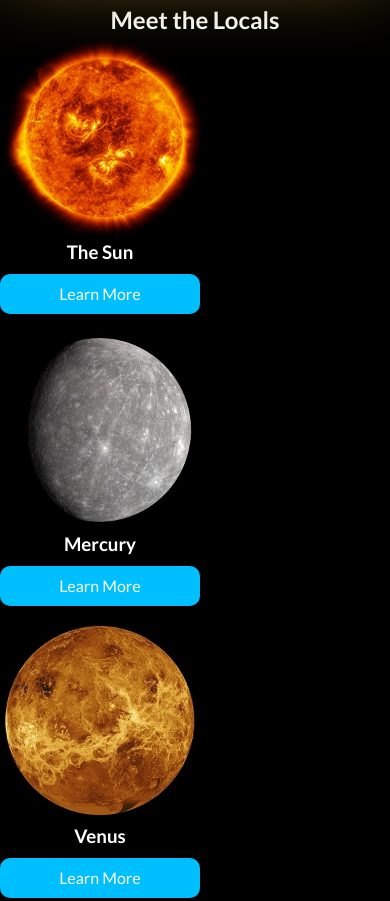
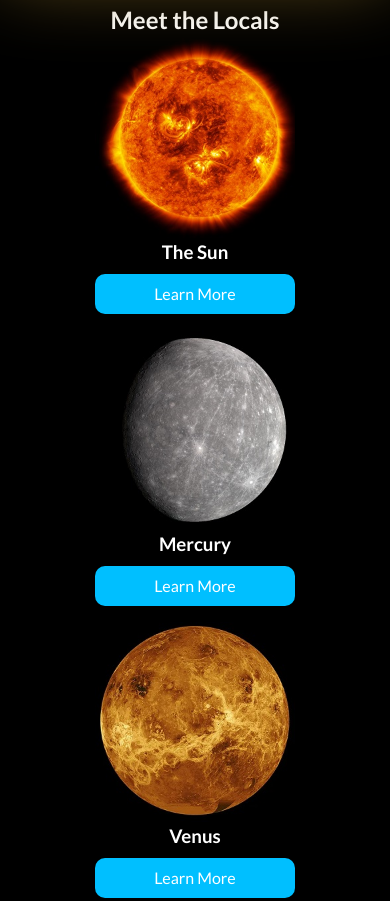
Before and after one commit to hannahalgonquin/mid-term-lv2, a plain HTML site: page index.html in a window 390 px wide. Shown: the part 865-1766 px from the top of the page. Drawn offline with nearby package versions, Linux system fonts and the light colour scheme.

Commit message:
update planet

```diff
--- a/css/style.css
+++ b/css/style.css
@@ -94,7 +94,6 @@ nav a:hover {
     text-align: left;
     overflow: hidden;
     border-radius: 20px;
-    border: red 20px solid transparent;
     box-shadow: 0 4px 80px rgba(136, 107, 35, 0.904);
 }
 
@@ -153,6 +152,7 @@ nav a:hover {
     grid-template-columns: repeat(6, 1fr);
     gap: 1rem;
     flex-wrap: wrap;
+    box-sizing: border-box;
 }
 
 .planet {
@@ -233,10 +233,7 @@ footer {
     }
 
     .planet-grid {
-        display: grid;
-        width: auto;
         grid-template-columns: 1fr;
-        grid-template-rows: repeat(6, 1fr);
-        justify-content: center;
+        justify-items: center;
     }
 }
```
